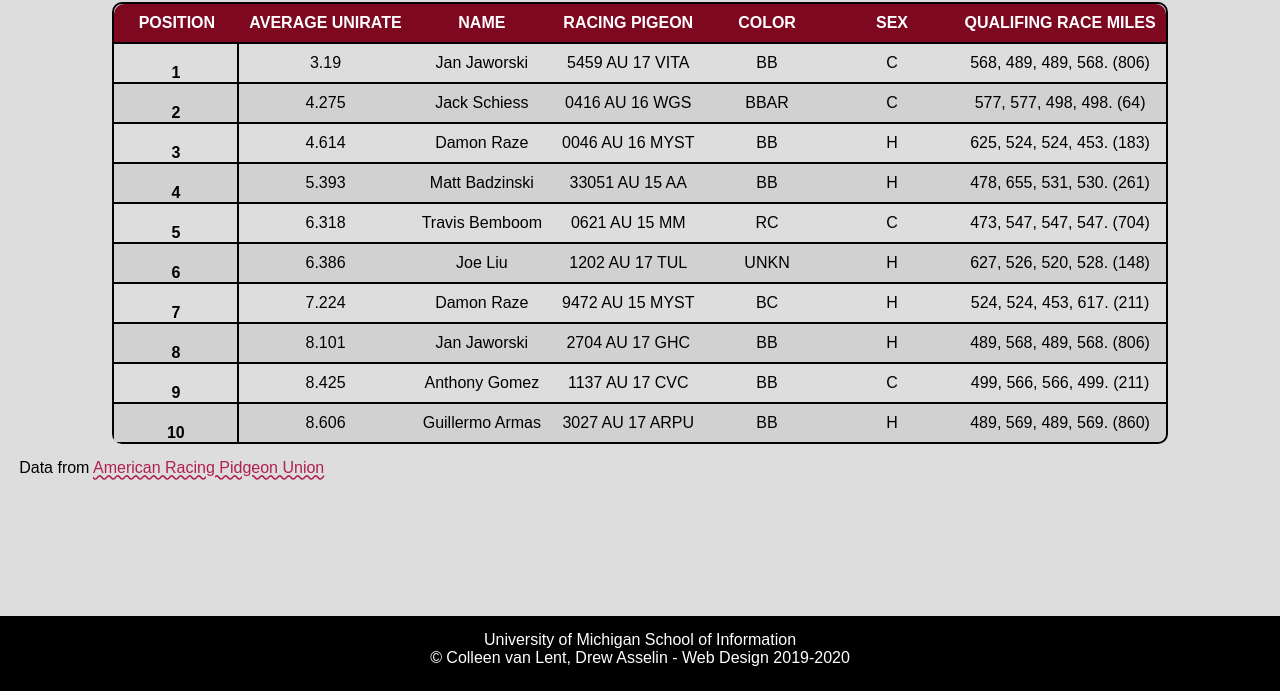
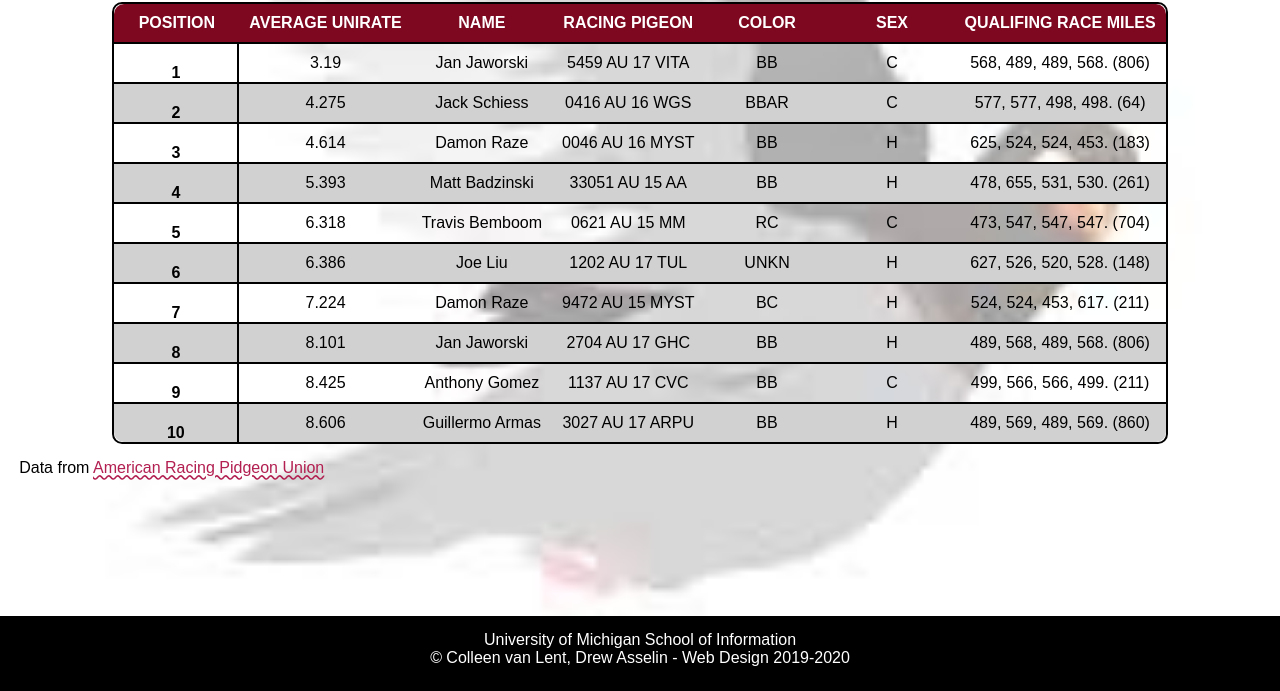
Before and after one commit to cfmcauliffe/homework4-2021, a plain HTML site: page index.html in a window 1280 px wide. Shown: the part 109-800 px from the top of the page. Drawn offline with Linux system fonts and the light colour scheme; the site is published under a folder, as on GitHub Pages, so addresses that start at the root find nothing; a web font is replaced by a local one.

Commit message:
Add files via upload

```diff
--- a/css/style.css
+++ b/css/style.css
@@ -31,7 +31,7 @@ body{
   margin: 1.2em;
   background-size: cover ;
   background-position: center;
-  background-image:url(/images/pigeon-background.JPEG);
+  background-image:url('../images/pigeon-background.JPEG');
   background-repeat:no-repeat;
   background-color: #DDDDDD; /* Used if the image is unavailable */
 
@@ -120,7 +120,7 @@ thead tr:first-child th:last-child {
   border-radius: 0 10px 0 0;
 }
 /* the first 'td' within the last 'tr' of the 'tbody': */
-tbody tr:last-child td:first-child {
+tbody tr:last-child th:first-child {
   border-radius: 0 0 0 10px;
 }
 /* the last 'td' within the last 'tr' of the 'tbody': */
```
